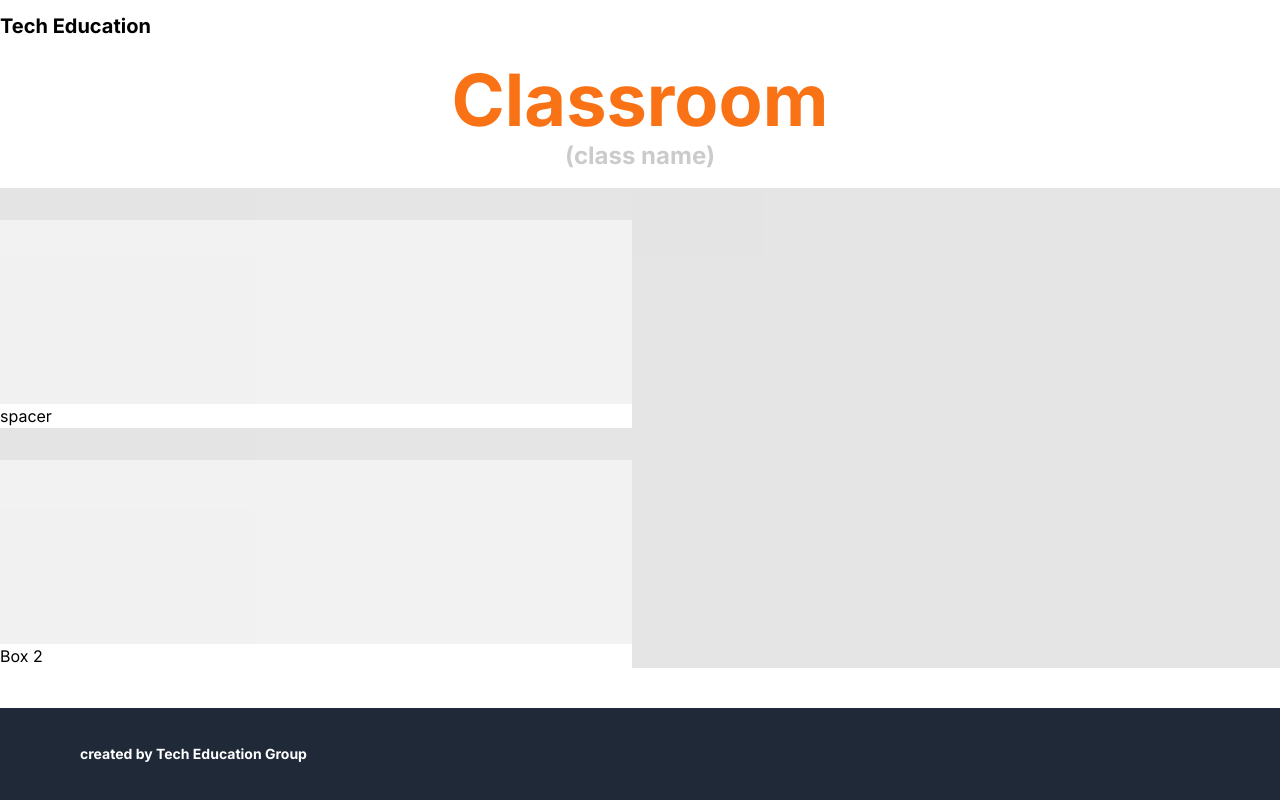
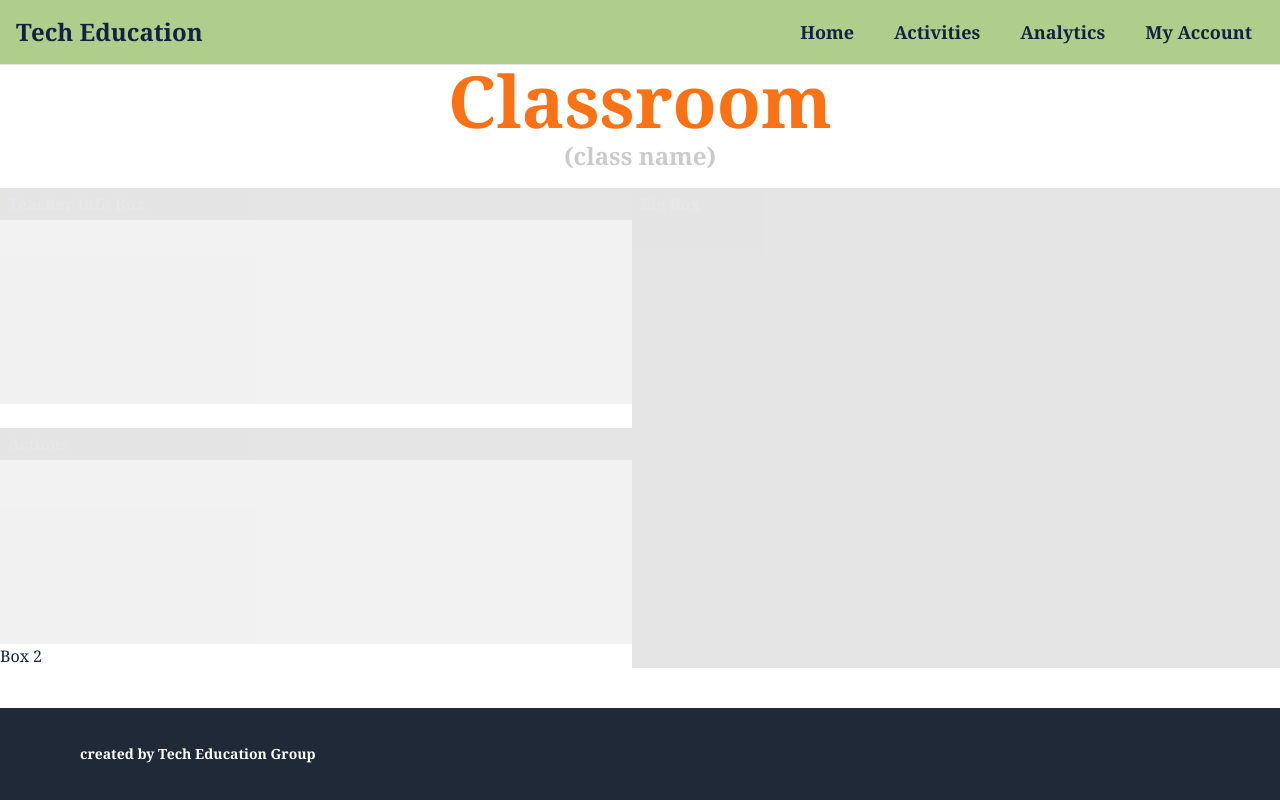
Before and after one commit to ExzyELI/tech-education, a Next.js app: page / in a window 1280 px wide. Shown: the top 800 px of the page. Built offline with nearby package versions, Linux system fonts and the light colour scheme.

Commit message:
Classroom page header. Tabs need to be linked

```diff
--- a/src/app/page.tsx
+++ b/src/app/page.tsx
@@ -2,6 +2,21 @@ import Image from "next/image";
 
 export default function Home() {
   return (
+    <div className="gradient font-family: font-serif leading-normal tracking-normal text-[#132241]">
+      <title>Tech Education</title>
+      <nav className="fixed start-0 top-0 z-20 w-full border-b border-gray-200 bg-[#afce8b]">
+        <div className="mx-auto flex max-w-screen-xl flex-wrap items-center justify-between p-4">
+          <span className="self-center whitespace-nowrap text-2xl font-semibold">
+            Tech Education
+          </span>
+          <div className="flex items-center space-x-4">
+            <a href="#" className="text-[#132241] text-lg px-3 font-semibold hover:text-[#5c6ac4]">Home</a>
+            <a href="#" className="text-[#132241] text-lg px-3 font-semibold hover:text-[#5c6ac4]">Activities</a>
+            <a href="#" className="text-[#132241] text-lg px-3 font-semibold hover:text-[#5c6ac4]">Analytics</a>
+            <a href="#" className="text-[#132241] text-lg px-3 font-semibold hover:text-[#5c6ac4]">My Account</a>
+          </div>
+        </div>
+      </nav>
 
     <div className="flex flex-col min-h-screen bg-white">
       <header className="bg-white text-black py-3">
@@ -20,7 +35,7 @@ export default function Home() {
             <div className="bg-black opacity-10 px-2 py-1 font-bold">Teacher Info Box</div>
             <div className="bg-black opacity-5 py-20 px-2 py-1">Info</div>
 
-            <div className="bg-white opactiy-10">spacer</div>
+            <div className="bg-white text-white">spacer</div>
 
             <div className="bg-black opacity-10 px-2 font-bold py-1">Actions</div>
             <div className="bg-black opacity-5 py-20 px-2 py-1">Info</div>
@@ -38,6 +53,7 @@ export default function Home() {
           <p className="text-sm font-bold py-1"> created by Tech Education Group </p>
         </div>
       </footer>
+      </div>
     </div>
   );
 }
```
